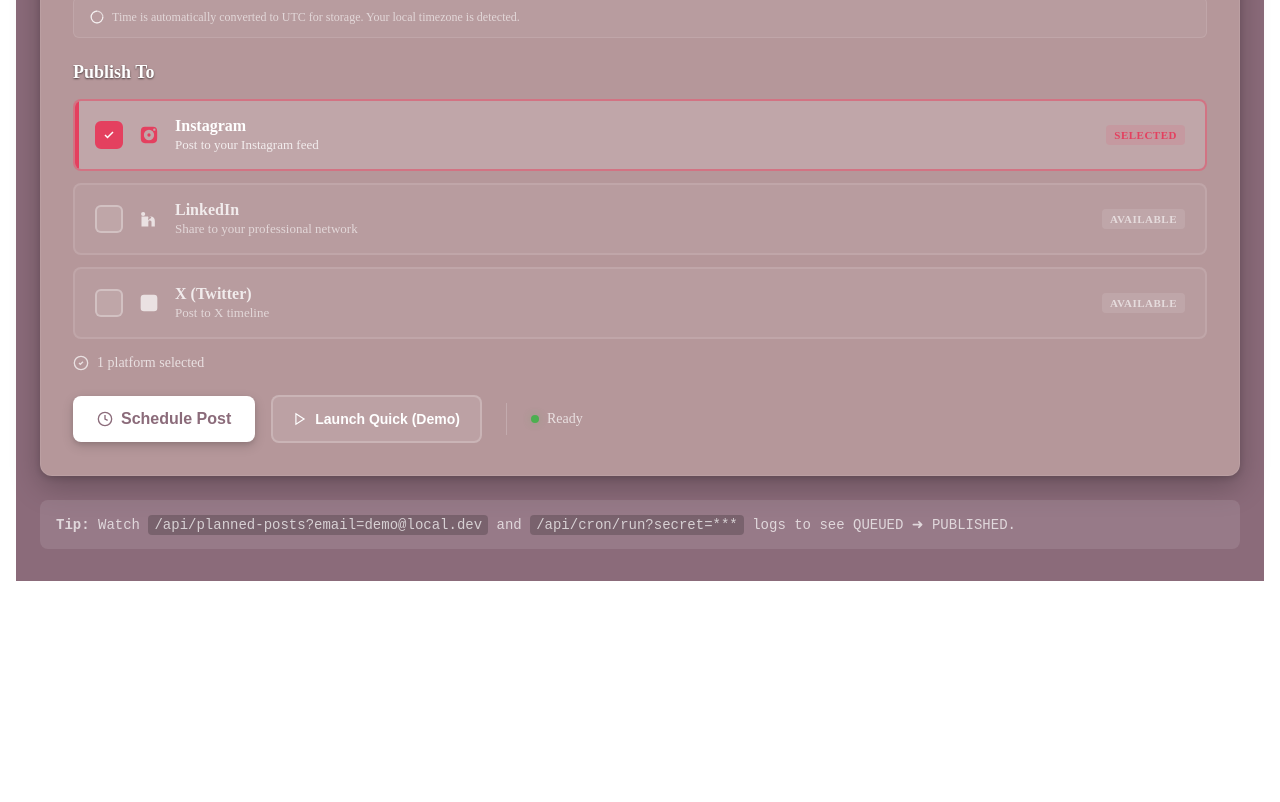
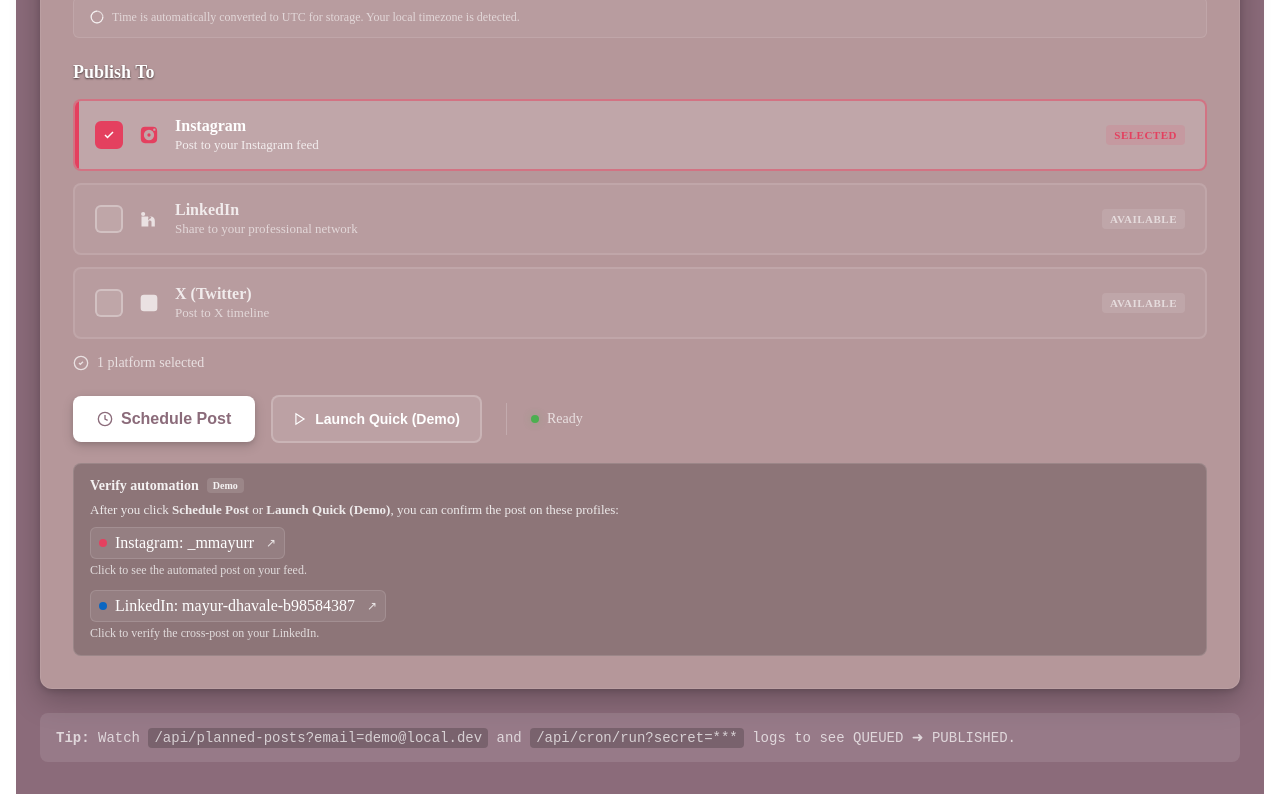
Before and after one commit to mayurdhavale10/humanity, a Next.js app: page /composer in a window 1280 px wide. Shown: the part 1195-1997 px from the top of the page. Before the commit the page ends 1784 px from the top, so only its background shows below. Built offline with nearby package versions, Linux system fonts and the light colour scheme; no server answers.

Commit message:
ui change

```diff
--- a/src/components/composer/Composer.tsx
+++ b/src/components/composer/Composer.tsx
@@ -17,7 +17,8 @@
 }
 
 // Build absolute URL to public sample image
-const BASE = (process.env.NEXT_PUBLIC_BASE_URL?.replace(/\/+$/, "") as string) || "";
+const BASE =
+  (process.env.NEXT_PUBLIC_BASE_URL?.replace(/\/+$/, "") as string) || "";
 const SAMPLE_IMG = `${BASE}/samples/dummy_post.png`;
 
 export default function Composer() {
@@ -57,7 +58,9 @@
   }
 
   function togglePlatform(p: Platform) {
-    setPlatforms((prev) => (prev.includes(p) ? prev.filter((x) => x !== p) : [...prev, p]));
+    setPlatforms((prev) =>
+      prev.includes(p) ? prev.filter((x) => x !== p) : [...prev, p]
+    );
   }
 
   // Normal schedule flow (cron will pick it up)
@@ -67,11 +70,10 @@
     setMessage(null);
     try {
       if (!imageUrl) throw new Error("Add an image (upload or paste URL)");
-      if (!platforms.length) throw new Error("Pick at least one platform");
       const scheduledAt = toUTCISOStringLocal(when);
       const body = {
         userEmail: email,
-        platforms, // keep uppercase
+        platforms, // keep UPPERCASE as selected
         status: "QUEUED",
         kind: "IMAGE",
         caption,
@@ -93,7 +95,7 @@
     }
   }
 
-  // Launch quick (server proxy calls run-now) — send ALL platforms
+  // Launch quick (server proxy calls run-now) — send ALL selected platforms
   async function launchQuick() {
     setSaving(true);
     setMessage(null);
@@ -104,14 +106,15 @@
       const res = await fetch("/api/demo/launch", {
         method: "POST",
         headers: { "Content-Type": "application/json" },
-        body: JSON.stringify({ platforms, imageUrl, caption }), // ✅ all platforms
+        body: JSON.stringify({ platforms, imageUrl, caption }), // send ALL
       });
       const data = await res.json();
       if (!res.ok) throw new Error(data?.error || "Failed to launch");
 
+      // show per-platform ids if present
       const ids = data.publishIds
-        ? Object.entries<Record<string, string>>(data.publishIds)
-            .map(([k, v]) => `${k}:${v}`)
+        ? Object.entries(data.publishIds)
+            .map(([k, v]) => `${k}:${v as string}`)
             .join(", ")
         : data.publishId || "ok";
 
@@ -167,7 +170,8 @@
           backgroundColor: "#B5979A",
           borderRadius: "12px",
           padding: "32px",
-          boxShadow: "0 10px 30px rgba(0,0,0,0.25), 0 2px 6px rgba(0,0,0,0.15)",
+          boxShadow:
+            "0 10px 30px rgba(0,0,0,0.25), 0 2px 6px rgba(0,0,0,0.15)",
           border: "1px solid rgba(255,255,255,0.08)",
           display: "grid",
           gap: "24px",
@@ -184,14 +188,162 @@
 
         <ScheduleInput when={when} onWhenChange={setWhen} />
 
-        <PlatformToggles platforms={platforms} onTogglePlatform={togglePlatform} />
+        <PlatformToggles
+          platforms={platforms}
+          onTogglePlatform={togglePlatform}
+        />
 
+        {/* Actions + Verification links row */}
+        <div
+          style={{
+            display: "grid",
+            gap: "16px",
+          }}
+        >
           <ActionButtons
             onSubmit={submit}
             onLaunchQuick={launchQuick}
             saving={saving}
             uploading={uploading}
           />
+
+          {/* Verification / Recruiter Links */}
+          <aside
+            style={{
+              marginTop: "4px",
+              padding: "14px 16px",
+              backgroundColor: "rgba(0,0,0,0.22)",
+              borderRadius: "8px",
+              border: "1px solid rgba(255,255,255,0.12)",
+              color: "rgba(255,255,255,0.9)",
+            }}
+          >
+            <div
+              style={{
+                fontSize: "14px",
+                fontWeight: 700,
+                marginBottom: "6px",
+                display: "flex",
+                alignItems: "center",
+                gap: "8px",
+              }}
+            >
+              <span>Verify automation</span>
+              <span
+                style={{
+                  fontSize: "10px",
+                  fontWeight: 700,
+                  padding: "2px 6px",
+                  borderRadius: "4px",
+                  background: "rgba(255,255,255,0.12)",
+                }}
+              >
+                Demo
+              </span>
+            </div>
+            <div
+              style={{
+                fontSize: "13px",
+                lineHeight: 1.5,
+                marginBottom: "8px",
+                color: "rgba(255,255,255,0.85)",
+              }}
+            >
+              After you click <strong>Schedule Post</strong> or{" "}
+              <strong>Launch Quick (Demo)</strong>, you can confirm the post on
+              these profiles:
+            </div>
+            <ul
+              style={{
+                listStyle: "none",
+                padding: 0,
+                margin: 0,
+                display: "grid",
+                gap: "6px",
+              }}
+            >
+              <li>
+                <a
+                  href="https://www.instagram.com/_mmayurr/"
+                  target="_blank"
+                  rel="noopener noreferrer"
+                  style={{
+                    color: "#fff",
+                    textDecoration: "none",
+                    display: "inline-flex",
+                    alignItems: "center",
+                    gap: "8px",
+                    padding: "6px 8px",
+                    borderRadius: "6px",
+                    background: "rgba(255,255,255,0.08)",
+                    border: "1px solid rgba(255,255,255,0.12)",
+                  }}
+                >
+                  <span
+                    style={{
+                      width: 8,
+                      height: 8,
+                      borderRadius: "50%",
+                      background: "#E4405F",
+                    }}
+                  />
+                  Instagram: _mmayurr
+                  <span
+                    aria-hidden
+                    style={{ opacity: 0.8, marginLeft: 4, fontSize: 12 }}
+                  >
+                    ↗
+                  </span>
+                </a>
+                <div
+                  style={{ fontSize: 12, color: "rgba(255,255,255,0.75)", marginTop: 4 }}
+                >
+                  Click to see the automated post on your feed.
+                </div>
+              </li>
+              <li>
+                <a
+                  href="https://www.linkedin.com/in/mayur-dhavale-b98584387/"
+                  target="_blank"
+                  rel="noopener noreferrer"
+                  style={{
+                    color: "#fff",
+                    textDecoration: "none",
+                    display: "inline-flex",
+                    alignItems: "center",
+                    gap: "8px",
+                    padding: "6px 8px",
+                    borderRadius: "6px",
+                    background: "rgba(255,255,255,0.08)",
+                    border: "1px solid rgba(255,255,255,0.12)",
+                    marginTop: "6px",
+                  }}
+                >
+                  <span
+                    style={{
+                      width: 8,
+                      height: 8,
+                      borderRadius: "50%",
+                      background: "#0A66C2",
+                    }}
+                  />
+                  LinkedIn: mayur-dhavale-b98584387
+                  <span
+                    aria-hidden
+                    style={{ opacity: 0.8, marginLeft: 4, fontSize: 12 }}
+                  >
+                    ↗
+                  </span>
+                </a>
+                <div
+                  style={{ fontSize: 12, color: "rgba(255,255,255,0.75)", marginTop: 4 }}
+                >
+                  Click to verify the cross-post on your LinkedIn.
+                </div>
+              </li>
+            </ul>
+          </aside>
+        </div>
 
         <StatusMessage message={message} />
       </form>
```
Lines whose indentation alone changed are shown as unchanged.
